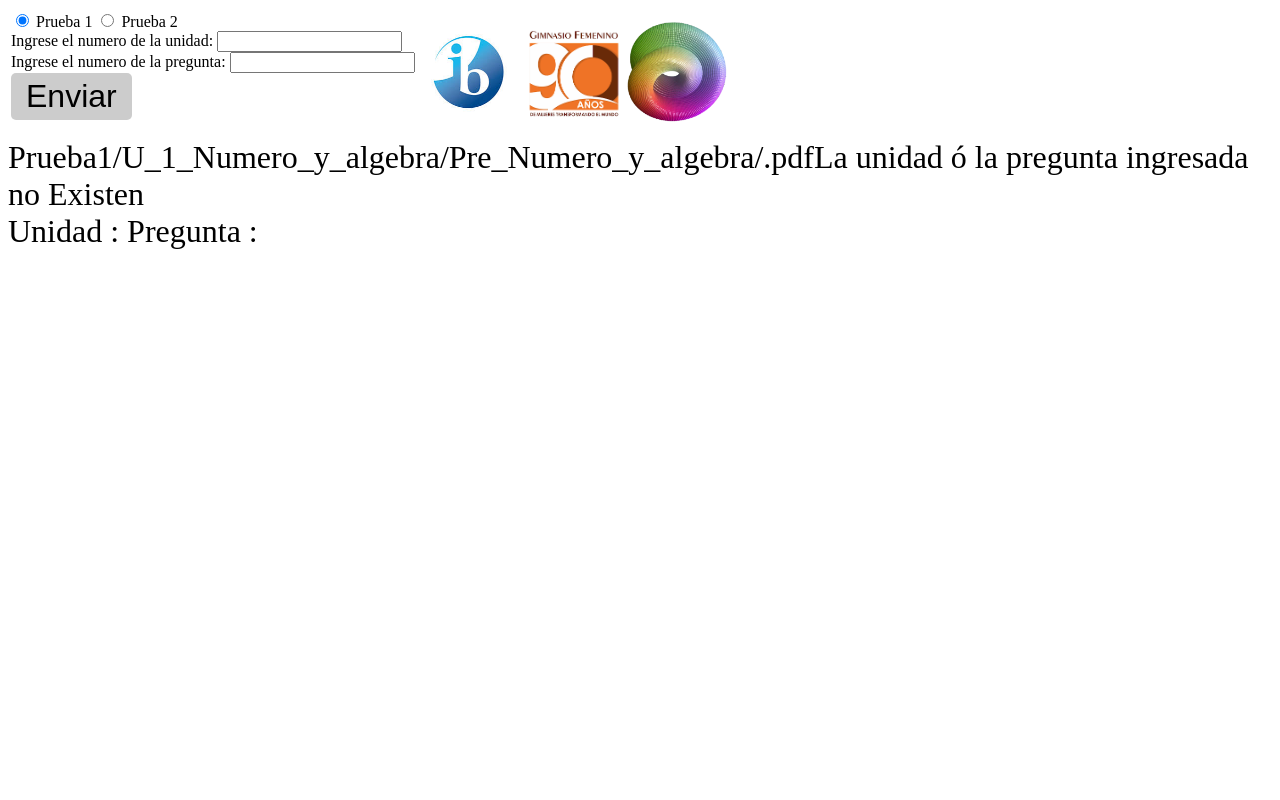
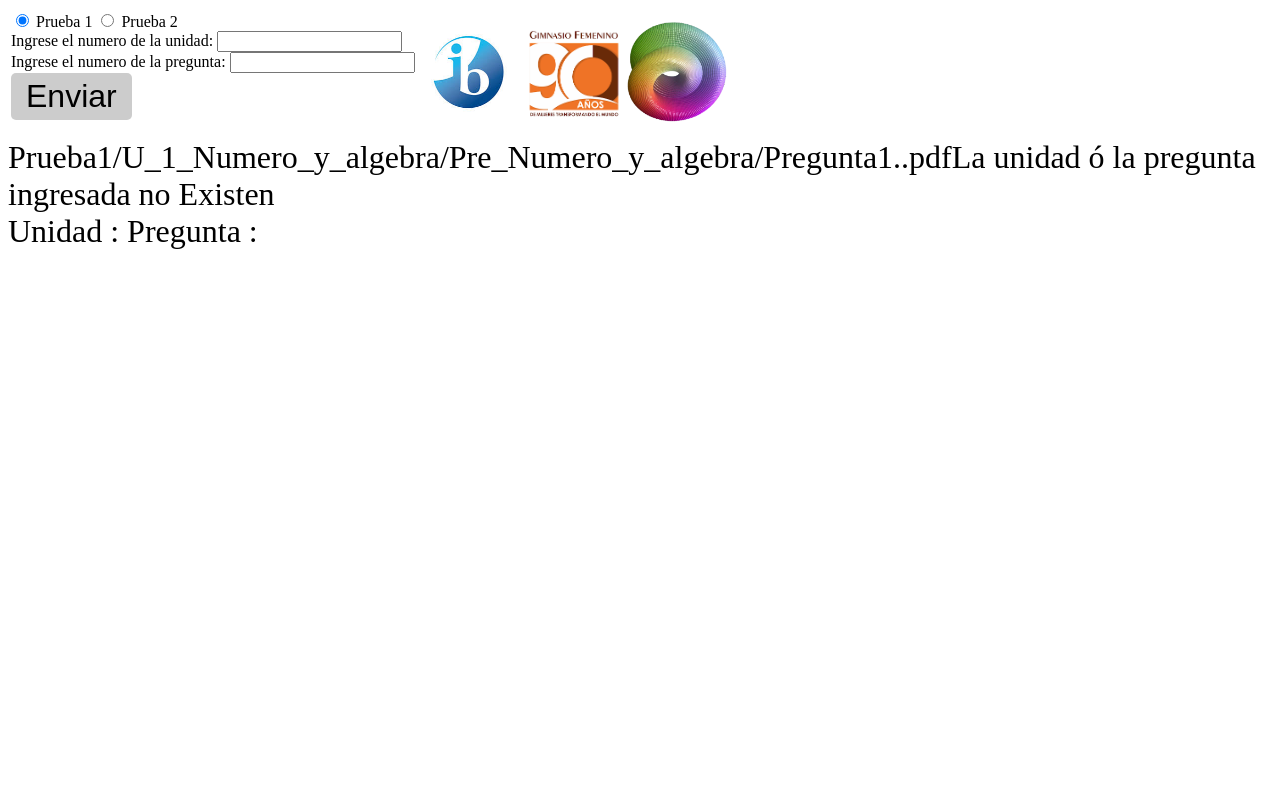
Before and after one commit to ccasllo/concurso, a PHP site: page /Pregunta.php?PRUEBA=1 in a window 1280 px wide. Run offline with PHP 8.4, Linux system fonts and the light colour scheme; data that the repository does not hold is empty.

Commit message:
Update Pregunta.php

```diff
--- a/Pregunta.php
+++ b/Pregunta.php
@@ -74,7 +74,7 @@ $directorio2=utf8_encode (substr($d1,$posini,$posfin-$posini));
 
 $pre=utf8_encode ($directorio2);
 
-$file="Prueba1/U_1_Numero_y_algebra/Pre_Numero_y_algebra/".$pregunta.".pdf";
+$file="Prueba1/U_1_Numero_y_algebra/Pre_Numero_y_algebra/Pregunta1.".$pregunta.".pdf";
 echo $file;
 $pdf='http://mozilla.github.io/pdf.js/web/viewer.html?file=//'.$file;
 
```
